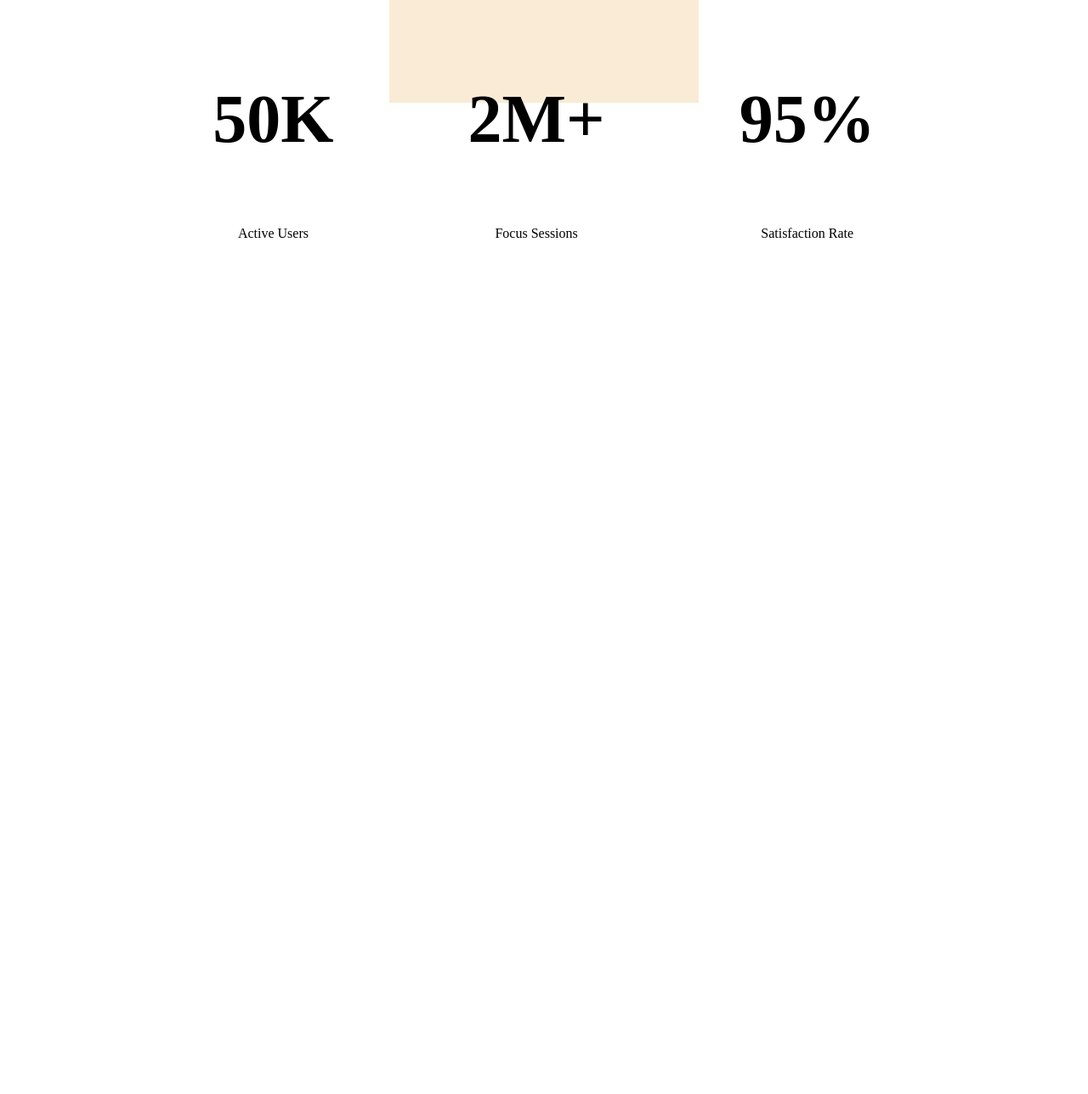
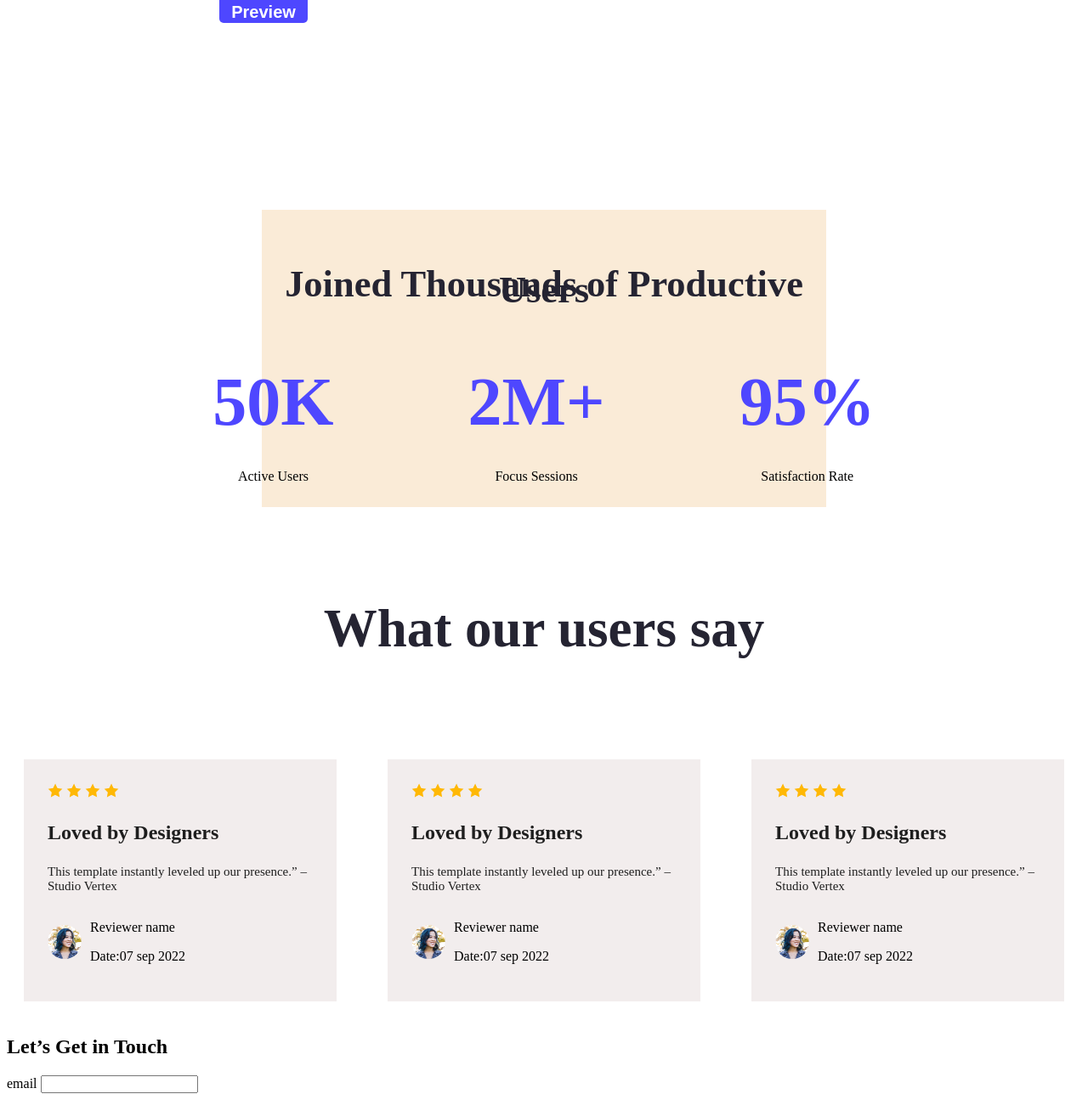
Before and after one commit to Alaminislamtuhin/my-frist-assignment, a plain HTML site: page index.html in a window 1280 px wide. Shown: the part 1512-2800 px from the top of the page at 85% size. Before the commit the page ends 1812 px from the top, so only its background shows below. Drawn offline with Linux system fonts and the light colour scheme.

Commit message:
add normal task

```diff
--- a/index.html
+++ b/index.html
@@ -40,29 +40,103 @@
     <main>
         <div class="banner-2">
             <section class="banner-2-container">
-            <h3>Joined Thousands of Productive Users</h3>
+            <h3 class="content-heading">Joined Thousands of Productive Users</h3>
 
             </section>
             <section class="banner-2-content">
                 <section class="banner-2-section">
                 <h1 class="banner-2-description ">50K</h1>
-                <P class="banner-2-paragaraph">Active Users</P>
+                <P class="banner-2-paragraph">Active Users</P>
                   </section>
                 <section class="banner-2-section-1">
                     <h1 class="banner-2-description">2M+</h1>
-                <p class="banner-2-paragaraph">Focus Sessions</p>
+                <p class="banner-2-paragraph">Focus Sessions</p>
                 </section>
                 <section class="banner-2-section-2">
                       <h1 class="banner-2-description">95%</h1>
-                <p class="banner-2-paragaraph">Satisfaction Rate</p>
+                <p class="banner-2-paragraph">Satisfaction Rate</p>
               </section>
 
             </section>
 
             </section>
+
+        </div>
+        <div class="content-box">
+            <section class="content-section">
+                <h1 class="header-main">What our users say</h1>
+            </section>
+        </div>
+
+        <div class="layout-grid">
+        <div class="main-area">
+            <section class="layout-section">
+                <img src="Assets/icon-star.png" alt="">
+                <img src="Assets/icon-star.png" alt="">
+                <img src="Assets/icon-star.png" alt="">
+                <img src="Assets/icon-star.png" alt="">
+                <h3 class="info-heading">Loved by Designers</h3>
+                <p class="text-muted">This template instantly leveled up our presence.” – Studio Vertex</p>
+                <div class="row">
+                <img class="icon-img" src="Assets/avatar.png" alt="">
+                <div>
+                <p class="text-light">Reviewer name</p>
+                <p class="note">Date:07 sep 2022</p>
+                </div>
+                </div>
+
+            </section>
+            </div>
+        <div class="main-area">
+            <section class="layout-section">
+                <img src="Assets/icon-star.png" alt="">
+                <img src="Assets/icon-star.png" alt="">
+                <img src="Assets/icon-star.png" alt="">
+                <img src="Assets/icon-star.png" alt="">
+                <h3 class="info-heading">Loved by Designers</h3>
+                <p class="text-muted">This template instantly leveled up our presence.” – Studio Vertex</p>
+                <div class="row">
+                <img class="icon-img" src="Assets/avatar.png" alt="">
+                <div>
+                <p class="text-light">Reviewer name</p>
+                <p class="note">Date:07 sep 2022</p>
+                </div>
+                </div>
+
+            </section>
+            </div>
+        <div class="main-area">
+            <section class="layout-section">
+                <img src="Assets/icon-star.png" alt="">
+                <img src="Assets/icon-star.png" alt="">
+                <img src="Assets/icon-star.png" alt="">
+                <img src="Assets/icon-star.png" alt="">
+                <h3 class="info-heading">Loved by Designers</h3>
+                <p class="text-muted">This template instantly leveled up our presence.” – Studio Vertex</p>
+                <div class="row">
+                <img class="icon-img" src="Assets/avatar.png" alt="">
+                <div>
+                <p class="text-light">Reviewer name</p>
+                <p class="note">Date:07 sep 2022</p>
+                </div>
+                </div>
+
+            </section>
+            </div>
         </div>
     </main>
     <footer>
+        <main>
+            <div>
+                <section>
+                    <h1>Let’s Get in Touch</h1>
+                </section>
+            </div>
+            <form>
+              <label for="email">email</label>
+              <input type="email" name="" id="email">
+            </form>
+        </main>
 
     </footer>
 
--- a/styles/layout.css
+++ b/styles/layout.css
@@ -10,7 +10,7 @@
 .main-header{
      background-image: url(../Assets/Hero-bg.png);
      max-width: 1140px;
-    margin: 0 auto;
+    margin: 0px auto
 }
 
 
@@ -25,7 +25,8 @@ nav{
     align-items: center;
      background-image: url(../Assets/Hero-bg.png);
     max-width: 1140px;
-    margin: 0 auto;
+
+
 
 }
 .section-title{
@@ -78,6 +79,7 @@ nav li a{
     justify-content: center;
     display: flex;
     align-items: center;
+    margin: 40px 300px;
 }
 
 
@@ -117,11 +119,16 @@ nav li a{
  /* banner-2 styles */
 .banner-2{
     background-color: antiquewhite;
-    background-position: 50%;
-    padding: 0px aotu;
-    margin: 50px 450px;
+    padding:40px 0px;
+    margin: 40px 300px ;
     height: 306px;
     gap: 5px;
+    height: 270px;
+    margin-bottom: 10px;
+    line-height: 7px;
+    max-width: 100%;
+
+
 
 
 }
@@ -131,8 +138,8 @@ nav li a{
     justify-content: center;
     text-align: center;
     align-items: center;
-    gap: 20px;
-
+    gap: none;
+   margin-bottom: 10px;
 
 }
 .banner-2-content{
@@ -143,7 +150,7 @@ nav li a{
 .banner-2-description{
      font-weight: bold;
     font-size: 80px;
-    color: #000000;
+    color: #4E47FF;
 }
 .banner-2-content{
     display: flex;
@@ -152,3 +159,57 @@ nav li a{
     align-items: center;
     gap: 158px;
 }
+.content-heading{
+    color: #252432;
+}
+.banner-2-paragraph{
+    color: #000000;
+
+}
+/* productive styles */
+.content-box{
+
+}
+.content-section{
+    justify-content: center;
+    align-items: center;
+    text-align: center;
+    gap: 10px;
+    padding: 45px;
+    color: #252432;
+    font-weight: bold;
+    font-size: 42px;
+}
+.layout-grid{
+    display: flex;
+    align-items: center;
+   justify-content: center;
+   gap: 20px;
+}
+.main-area{
+    margin: 20px;
+    background-color:#F2EDED ;
+    padding: 28px;
+}
+.info-heading{
+    color: #1E1E1E;
+    font-size: 24px;
+}
+.text-muted{
+    color: #1E1E1E;
+    font-size: 15px;
+
+ }
+ .icon-img{
+    color: #FFFFFF;
+    width: 40px;
+    height: 40px;
+    border-radius: 50%;
+
+
+ }
+ .row{
+    display: flex;
+    align-items: center;
+    gap: 10px;
+ }
```
